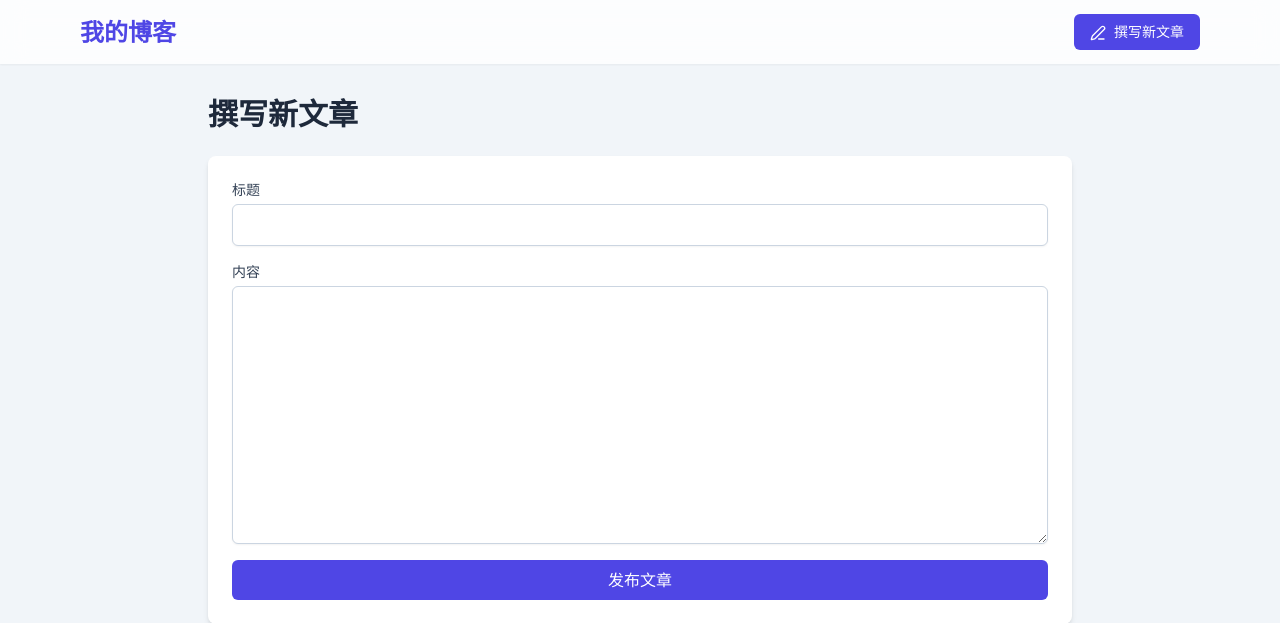
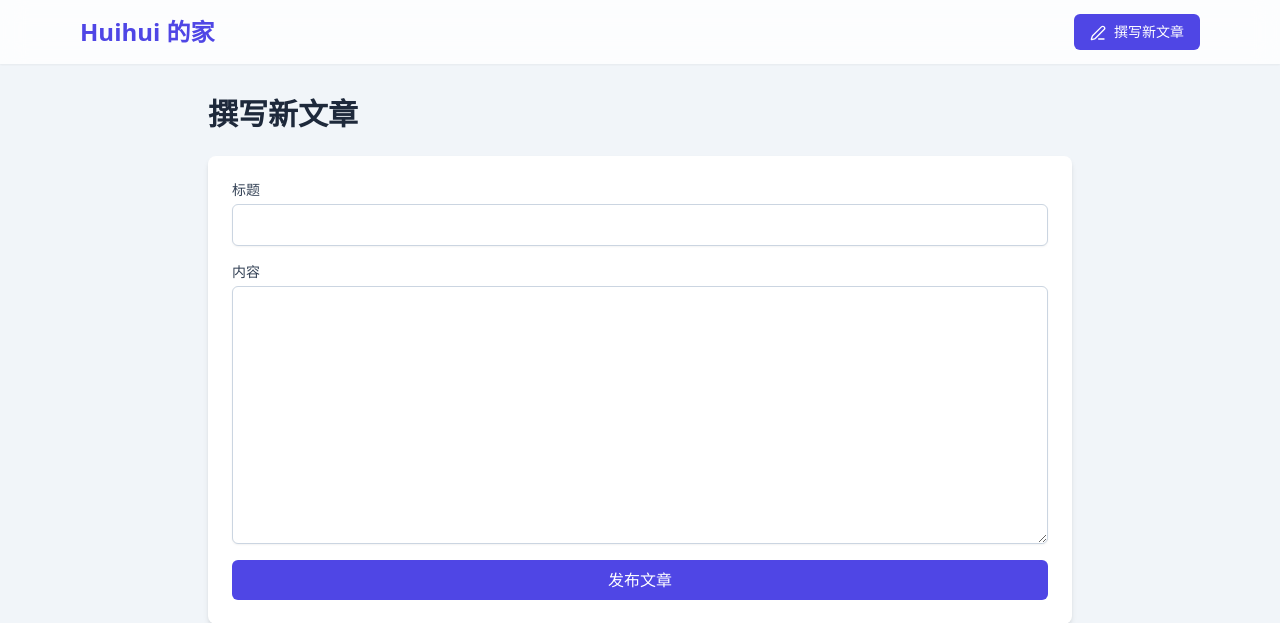
Before and after one commit to tutou2356/flask_blog, a Flask app: page /create in a window 1280 px wide. Shown: the top 623 px of the page. Run offline with Flask 3, Linux system fonts and the light colour scheme; some libraries are stand-ins or nearby versions.

Commit message:
更改博客名称

```diff
--- a/templates/base.html
+++ b/templates/base.html
@@ -3,7 +3,7 @@
 <head>
     <meta charset="UTF-8">
     <meta name="viewport" content="width=device-width, initial-scale=1.0">
-    <title>{% block title %}{% endblock %} - 我的技术博客</title>
+    <title>{% block title %}{% endblock %} - Huihui 的家</title>
     <script src="https://cdn.tailwindcss.com?plugins=typography"></script>
     <script src="https://unpkg.com/lucide@latest"></script>
 
@@ -60,7 +60,7 @@
     <nav class="bg-white/80 backdrop-blur-md shadow-sm sticky top-0 z-10">
         <div class="max-w-6xl mx-auto px-4">
             <div class="flex justify-between items-center h-16">
-                <a href="{{ url_for('index') }}" class="text-2xl font-bold text-indigo-600">我的博客</a>
+                <a href="{{ url_for('index') }}" class="text-2xl font-bold text-indigo-600">Huihui 的家</a>
                 <a href="{{ url_for('create') }}" class="bg-indigo-600 text-white px-4 py-2 rounded-md hover:bg-indigo-700 transition text-sm font-medium">
                     <i data-lucide="edit-3" class="inline-block w-4 h-4 mr-1"></i>
                     撰写新文章
```
